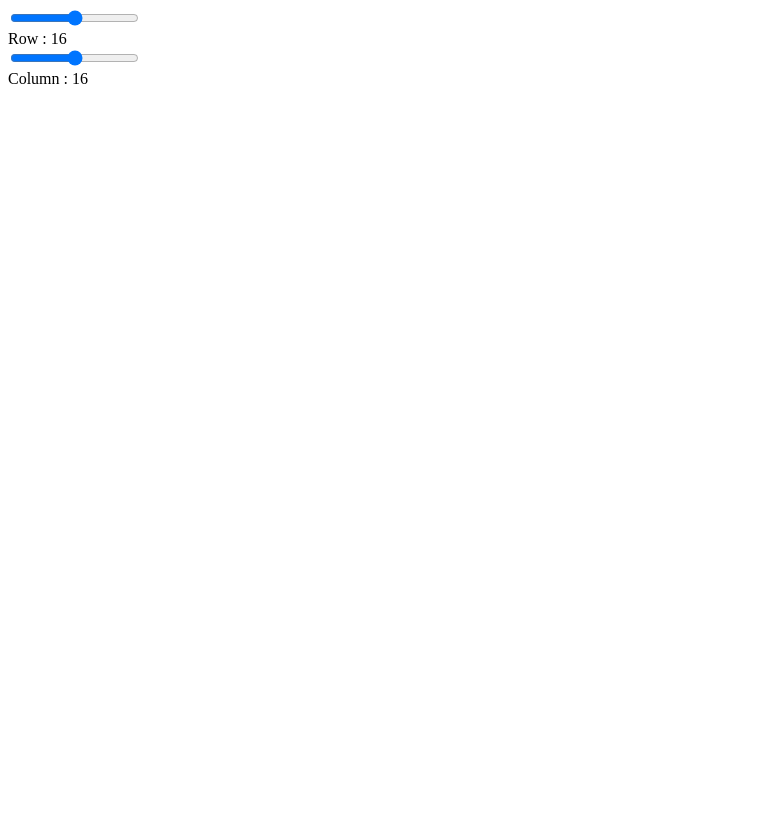
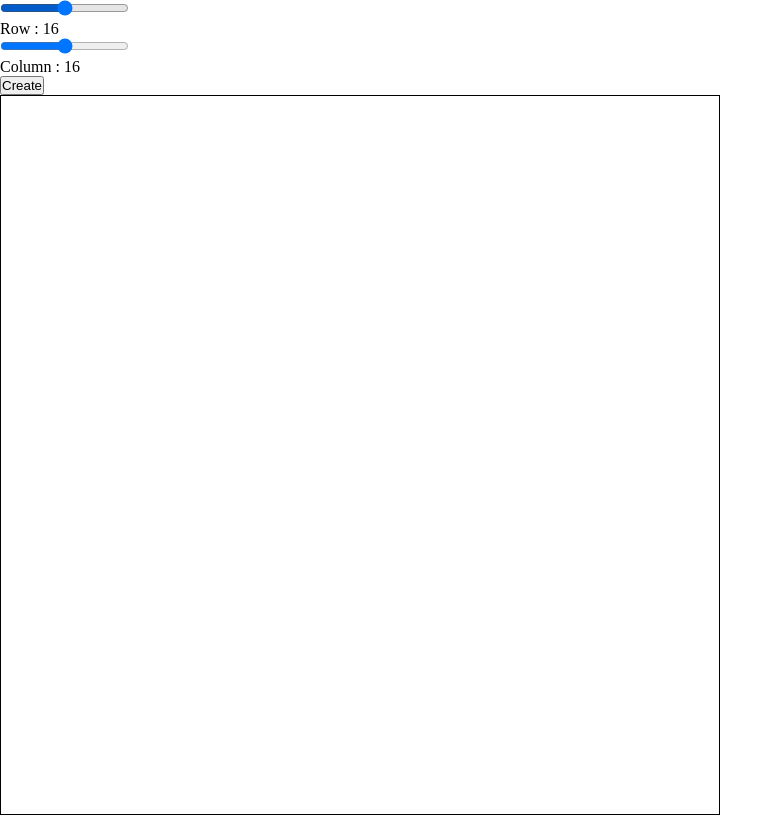
Before and after one commit to Thuvii/js-practice, a plain HTML site: page index.html in a window 1280 px wide. Shown: the whole page, without its empty margins (0-783 px from the left). Drawn offline with Linux system fonts and the light colour scheme.

Commit message:
create canva, not finish

```diff
--- a/index.html
+++ b/index.html
@@ -24,6 +24,10 @@
           Column : <output class="column-value">
         </div>
       </div>
+        <button type="button" class="createBtn">Create</button>
+    </div>
+    <div id="canva">
+
     </div>
   </div>
 </body>
--- a/index.js
+++ b/index.js
@@ -1,16 +1,32 @@
-var rowInput = document.getElementById('row')
-var rowValue = document.querySelector('.row-value')
-var columnInput = document.getElementById('column')
-var columnValue = document.querySelector('.column-value')
+var rowInput = document.getElementById("row");
+var rowValue = document.querySelector(".row-value");
+var columnInput = document.getElementById("column");
+var columnValue = document.querySelector(".column-value");
 
+var canva = document.getElementById("canva");
+var createBtn = document.querySelector('.createBtn')
 
-columnValue.textContent = columnInput.value
-rowValue.textContent = rowInput.value
+columnValue.textContent = columnInput.value;
+rowValue.textContent = rowInput.value;
 
-function rangeInput(inputValue, outputValue){
-  inputValue.addEventListener("input",(event)=>{
+function rangeInput(inputValue, outputValue) {
+  inputValue.addEventListener("input", (event) => {
     outputValue.textContent = event.target.value;
-  })
+  });
 }
-rangeInput(rowInput, rowValue)
-rangeInput(columnInput, columnValue)
+rangeInput(rowInput, rowValue);
+rangeInput(columnInput, columnValue);
+
+function createCanva(columnValue, rowValue) {
+  var canvaSize = columnValue * rowValue;
+  canva.innerHTML = "";
+  for (var i = 0; i < canvaSize; i++) {
+    const box = document.createElement("div");
+    box.classList.add(".grid");
+    box.style.flex = `1 0 calc(100%/ ${canvaSize})`;
+    box.style.height = `calc(100%/ ${canvaSize})`;
+    canva.appendChild(box)
+  }
+}
+
+createBtn.addEventListener('click',createCanva(columnInput.value, rowInput.value))
--- a/style/style.css
+++ b/style/style.css
@@ -0,0 +1,20 @@
+*{
+  box-sizing: border-box;
+  margin: 0;
+  padding:0;
+}
+
+.grid{
+  border: 1px solid black;
+}
+html{
+}
+#canva{
+  height: 90vh;
+  width: 90vh;
+  background: white;
+  display:flex;
+  justify-content: start;
+  align-content: start;
+  border: 1px solid black;
+}
```
